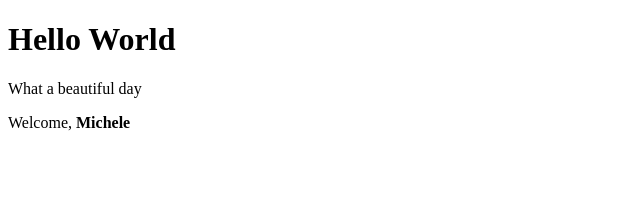
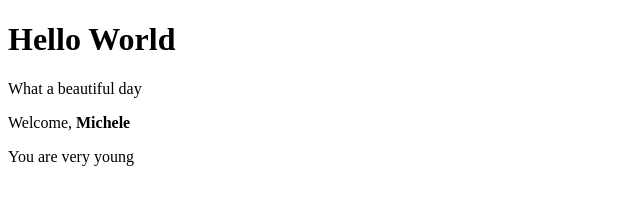
Before and after one commit to Micheleg27/react-exercises, a React (Create React App) app: page / in a window 1280 px wide. Shown: the top 216 px of the page, without its empty margins (0-640 px from the left). Built offline with nearby package versions, Linux system fonts and the light colour scheme.

Commit message:
cond-rend-05

```diff
--- a/src/App.js
+++ b/src/App.js
@@ -6,7 +6,7 @@ export default class App extends React.Component {
     render(){
         return <div>
                 <Hello />
-                <Welcome name={<strong>Michele</strong>} age={32}/>
+                <Welcome name={<strong>Michele</strong>} age={17}/>
                 </div>;
     }
 }
--- a/src/Welcome.js
+++ b/src/Welcome.js
@@ -9,7 +9,9 @@ export class Welcome extends React.Component {
     render() {
         return (<div>
             <p>Welcome, {this.props.name}</p>
-            {this.props.age > 18 && this.props.age < 65 && this.props.name === "John" && <Age age={this.props.age} />}
+            {this.props.age > 18
+            ? <Age age={this.props.age} />
+            : <p>You are very young</p>}
         </div>)
     }
 }
```
